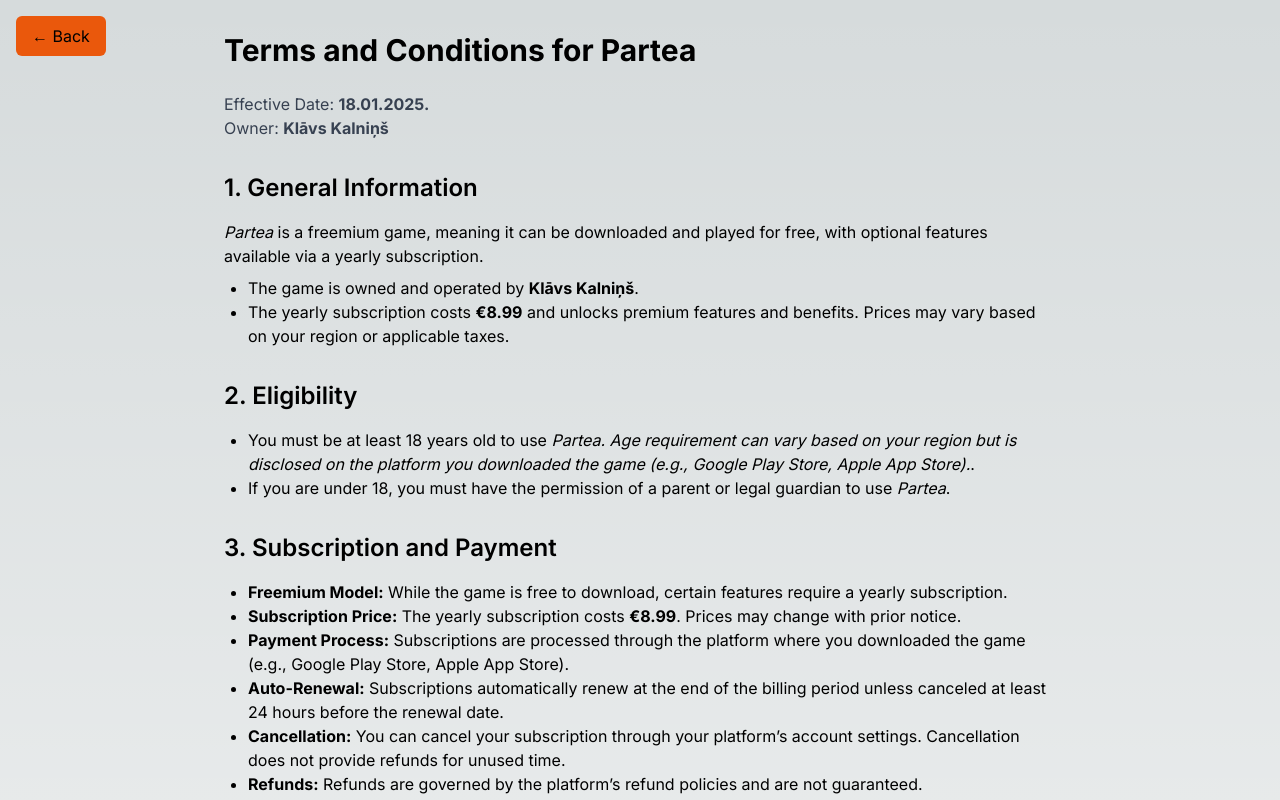
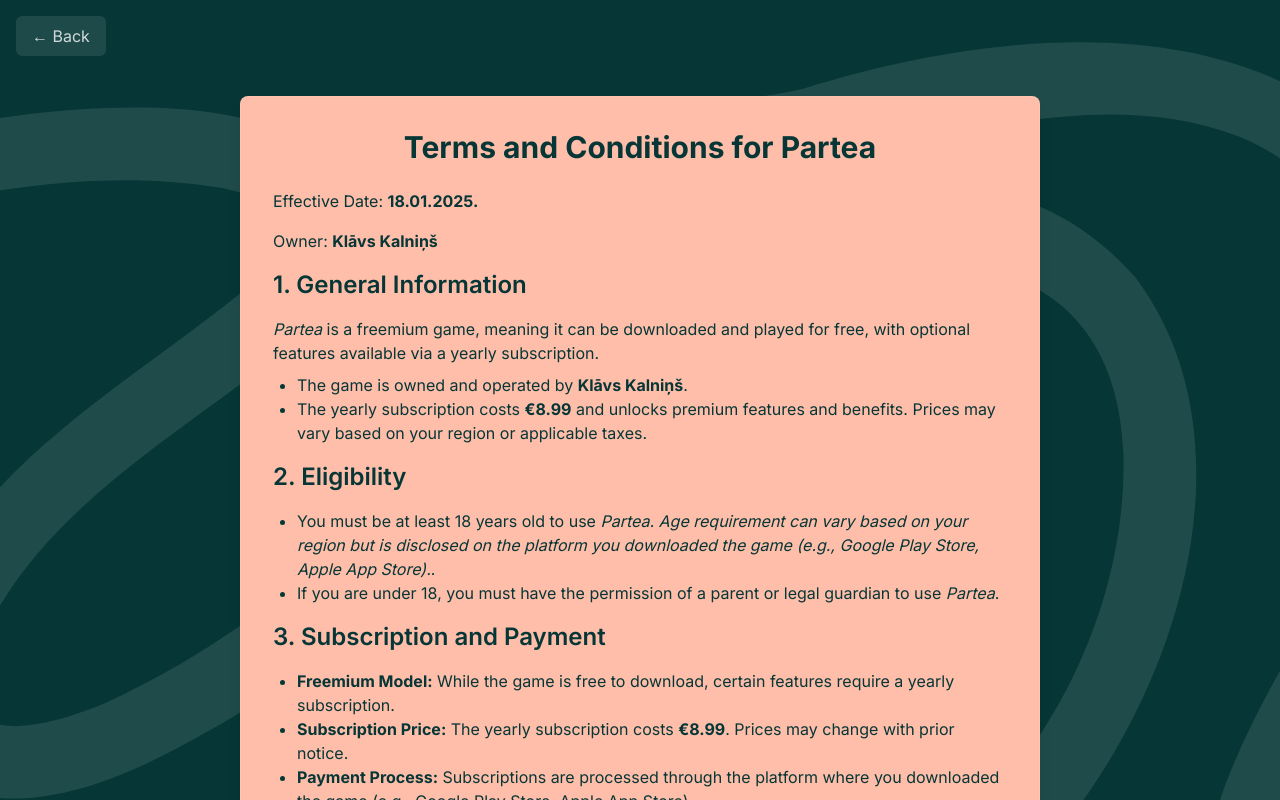
Before and after one commit to KlavsKalnins/portfolio-klavs, a Next.js app: page /games/partea/TermsOfService in a window 1280 px wide. Shown: the top 800 px of the page. Built offline with nearby package versions, Linux system fonts and the light colour scheme.

Commit message:
updated partea

```diff
--- a/src/app/games/partea/TermsOfService/page.tsx
+++ b/src/app/games/partea/TermsOfService/page.tsx
@@ -8,14 +8,9 @@
   const OWNERS_RESIDENCE = "Latvia";
   const EMAIL = "klavskalninss@gmail.com";
   const AGE_REQUIRED = 18;
+
   return (
     <>
-      <Link
-        href="/games/partea"
-        className="absolute top-4 left-4 bg-orange-600 px-4 py-2 rounded-md hover:bg-orange-700 transition-colors"
-      >
-        ← Back
-      </Link>
       <Head>
         <title>Terms and Conditions | {GAME_NAME}</title>
         <meta
@@ -23,14 +18,36 @@
           content={`Terms and Conditions for ${GAME_NAME} by ${OWNER_NAME}`}
         />
       </Head>
-      <main className="p-8 max-w-4xl mx-auto">
-        <h1 className="text-3xl font-bold mb-6">
+      <main className="relative min-h-screen flex flex-col items-center justify-center bg-[#063636] overflow-hidden p-4">
+        {/* Background Line Art */}
+        <div className="absolute inset-0 bg-[url('/partea/line_art.svg')] bg-cover bg-center opacity-10 z-0" />
+
+        {/* Back Button */}
+        <Link
+          href="/games/partea"
+          className="absolute top-4 left-4 bg-white/10 backdrop-blur-md px-4 py-2 rounded-md text-white/80 hover:bg-white/20 transition-colors z-10"
+        >
+          ← Back
+        </Link>
+
+        {/* Main Content */}
+        <div
+          className="relative bg-[#FFBEA9] backdrop-blur-md rounded-lg shadow-lg border border-white/10 flex flex-col items-center p-8 z-10 mt-20"
+          style={{
+            width: '90vw', // Match card width
+            maxWidth: '800px', // Slightly wider for terms content
+            height: 'auto',
+          }}
+        >
+          <h1 className="text-3xl font-bold text-[#063636] mb-6">
             Terms and Conditions for {GAME_NAME}
           </h1>
-        <p className="text-gray-700">
+
+          <div className="space-y-4 text-[#063636]">
+            <p>
               Effective Date: <strong>{EFFECTIVE_DATE}</strong>
             </p>
-        <p className="text-gray-700">
+            <p>
               Owner: <strong>{OWNER_NAME}</strong>
             </p>
 
@@ -153,7 +170,7 @@
                 accordance with its{" "}
                 <Link
                   href={"/games/partea/policy"}
-              className="text-blue-500 underline"
+                  className="text-[#063636] underline hover:text-[#052929]"
                 >
                   Privacy Policy
                 </Link>
@@ -218,6 +235,8 @@
                 {EMAIL}
               </p>
             </section>
+          </div>
+        </div>
       </main>
     </>
   );
--- a/src/app/games/partea/page.tsx
+++ b/src/app/games/partea/page.tsx
@@ -1,8 +1,4 @@
 import Link from "next/link";
-
-// #063636
-// #FFBEA9
-// #063636 - text
 
 export default function GamePartea() {
   return (
@@ -16,7 +12,8 @@
       </div>
 
       {/* Card Section */}
-      <div className="relative bg-[#FFBEA9] backdrop-blur-md rounded-lg shadow-lg border border-white/10 flex flex-col justify-between items-center p-12 z-10"
+      <div
+        className="relative bg-[#FFBEA9] backdrop-blur-md rounded-lg shadow-lg border border-white/10 flex flex-col justify-between items-center p-12 z-10"
         style={{
           width: '90vw', // Full width minus some padding for mobile
           maxWidth: '600px', // Max width based on your SVG dimensions
@@ -29,7 +26,7 @@
           <img
             src="/partea/card_line_art.svg"
             alt="Card Line Art"
-            className="w-full h-full object-contain p-2 fill-red-500"
+            className="w-full h-full object-contain p-2"
           />
         </div>
 
@@ -50,24 +47,35 @@
         </div>
       </div>
 
-      {/* Buttons */}
-      <div className="mt-8 flex flex-row gap-4 z-10">
+      <div
+        className="mt-8 flex gap-4 w-full"
+        style={{
+          width: '90vw', // Match card width
+          maxWidth: '600px', // Match card max width
+        }}
+      >
+        {/* Policy Button */}
         <Link
-          href="/games/partea/play"
-          className="w-48 h-12 bg-orange-600 font-bold flex justify-center items-center rounded-md text-white hover:bg-orange-700 transition-colors"
+          href="/games/partea/policy"
+          className="p-6 bg-white/10 backdrop-blur-md rounded-lg shadow-lg border border-white/10 hover:bg-white/20 transition-colors flex justify-center items-center w-full"
         >
-          Play Now
+          <h3 className="text-xl font-bold text-white/80 text-center">Play</h3>
         </Link>
+
+        {/* Terms of Service Button */}
         <Link
-          href="/games/partea/how-to-play"
-          className="w-48 h-12 bg-transparent border border-orange-600 font-bold flex justify-center items-center rounded-md text-orange-600 hover:bg-orange-600 hover:text-white transition-colors"
+          href="/games/partea/TermsOfService"
+          className="p-6 bg-white/10 backdrop-blur-md rounded-lg shadow-lg border border-white/10 hover:bg-white/20 transition-colors flex justify-center items-center  w-full"
         >
-          How to Play
+          <h3 className="text-xl font-bold text-white/80 text-center">Join Discord</h3>
         </Link>
       </div>
 
       {/* Scrolling Section */}
-      <div className="mt-20 w-full max-w-4xl px-4 z-10">
+      <div className="mt-20 w-full max-w-4xl px-4 z-10" style={{
+          width: '90vw', // Match card width
+          maxWidth: '600px', // Match card max width
+        }}>
         <h2 className="text-2xl font-bold text-white/80 mb-6">More Information</h2>
 
         {/* Privacy Policy and Terms of Service */}
@@ -89,7 +97,8 @@
         </div>
 
         {/* Card Examples */}
-        <div className="mt-12">
+        {/*
+         <div className="mt-12">
           <h3 className="text-2xl font-bold text-white/80 mb-6">Card Examples</h3>
           <div className="grid grid-cols-2 md:grid-cols-4 gap-4">
             {Array.from({ length: 8 }).map((_, index) => (
@@ -102,6 +111,7 @@
             ))}
           </div>
         </div>
+        */}
       </div>
     </main>
   );
--- a/src/app/games/partea/policy/page.tsx
+++ b/src/app/games/partea/policy/page.tsx
@@ -8,15 +8,29 @@
   const EMAIL = "klavskalninss@gmail.com";
 
   return (
-    <main className="flex min-h-screen flex-col items-center gap-2 p-4">
+    <main className="relative min-h-screen flex flex-col items-center justify-center bg-[#063636] overflow-hidden p-4">
+      {/* Background Line Art */}
+      <div className="absolute inset-0 bg-[url('/partea/line_art.svg')] bg-cover bg-center opacity-10 z-0" />
+
+      {/* Back Button */}
       <Link
         href="/games/partea"
-        className="absolute top-4 left-4 bg-orange-600 px-4 py-2 rounded-md hover:bg-orange-700 transition-colors"
+        className="absolute top-4 left-4 bg-white/10 backdrop-blur-md px-4 py-2 rounded-md text-white/80 hover:bg-white/20 transition-colors z-10"
       >
         ← Back
       </Link>
-      <h2 className="text-2xl font-bold mb-4">Privacy Policy</h2>
-      <div className="max-w-2xl space-y-4">
+
+      {/* Main Content */}
+      <div className="relative bg-[#FFBEA9] backdrop-blur-md rounded-lg shadow-lg border border-white/10 flex flex-col items-center p-8 z-10 mt-20"
+        style={{
+          width: '90vw', // Match card width
+          maxWidth: '800px', // Slightly wider for policy content
+          height: 'auto',
+        }}
+      >
+        <h2 className="text-2xl font-bold text-[#063636] mb-6">Privacy Policy</h2>
+
+        <div className="space-y-4 text-[#063636]">
           <p>
             {OWNER_NAME} built the {GAME_NAME} game as a Freemium game. This
             SERVICE is provided by {OWNER_NAME} at no cost and is intended for use
@@ -39,6 +53,7 @@
             Terms and Conditions, which is accessible at {GAME_NAME} unless
             otherwise defined in this Privacy Policy.
           </p>
+
           <h3 className="text-xl font-bold mt-6 mb-2">
             Information Collection and Use
           </h3>
@@ -53,6 +68,7 @@
             used to identify you.
           </p>
         </div>
+      </div>
     </main>
   );
 }
```
Lines whose indentation alone changed are shown as unchanged.
